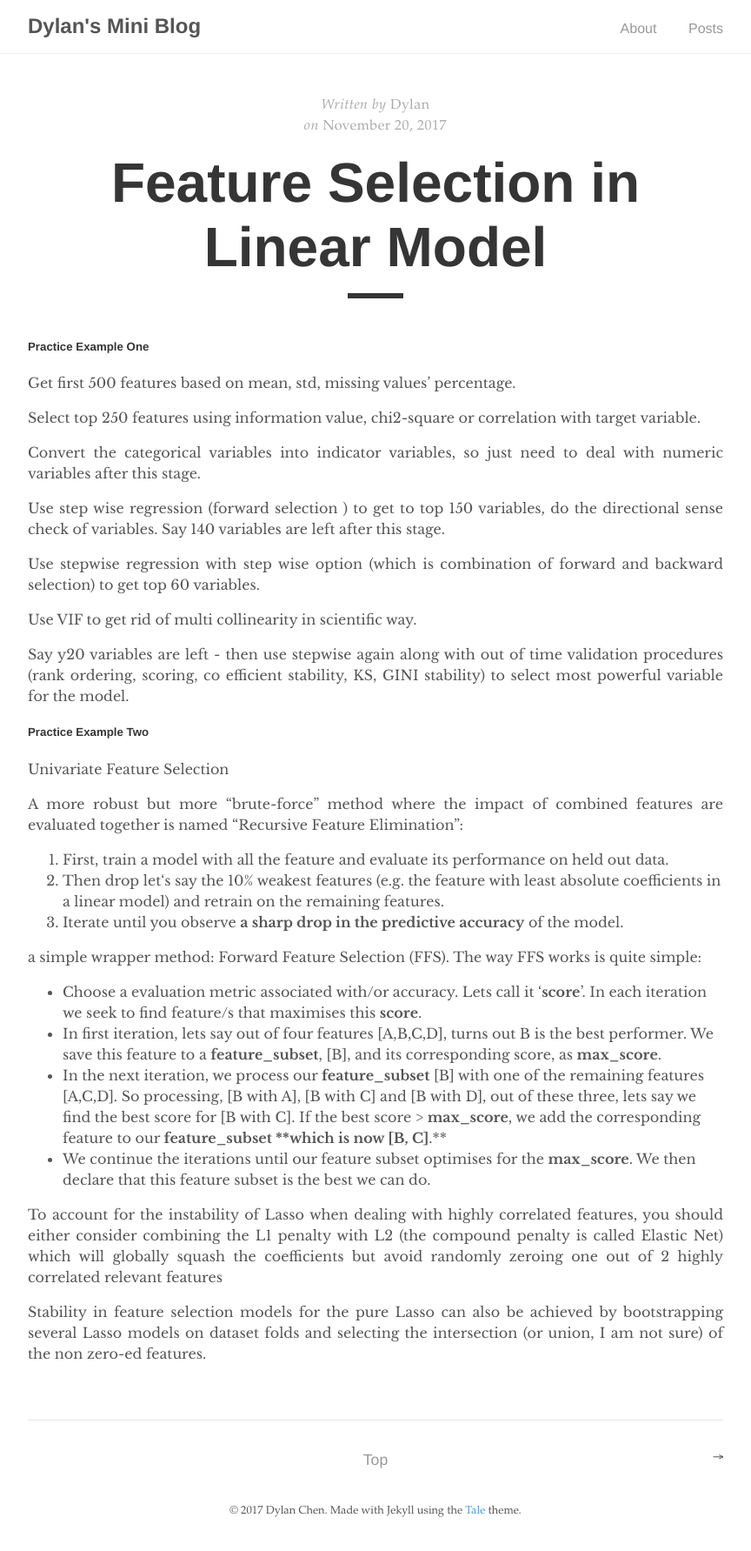
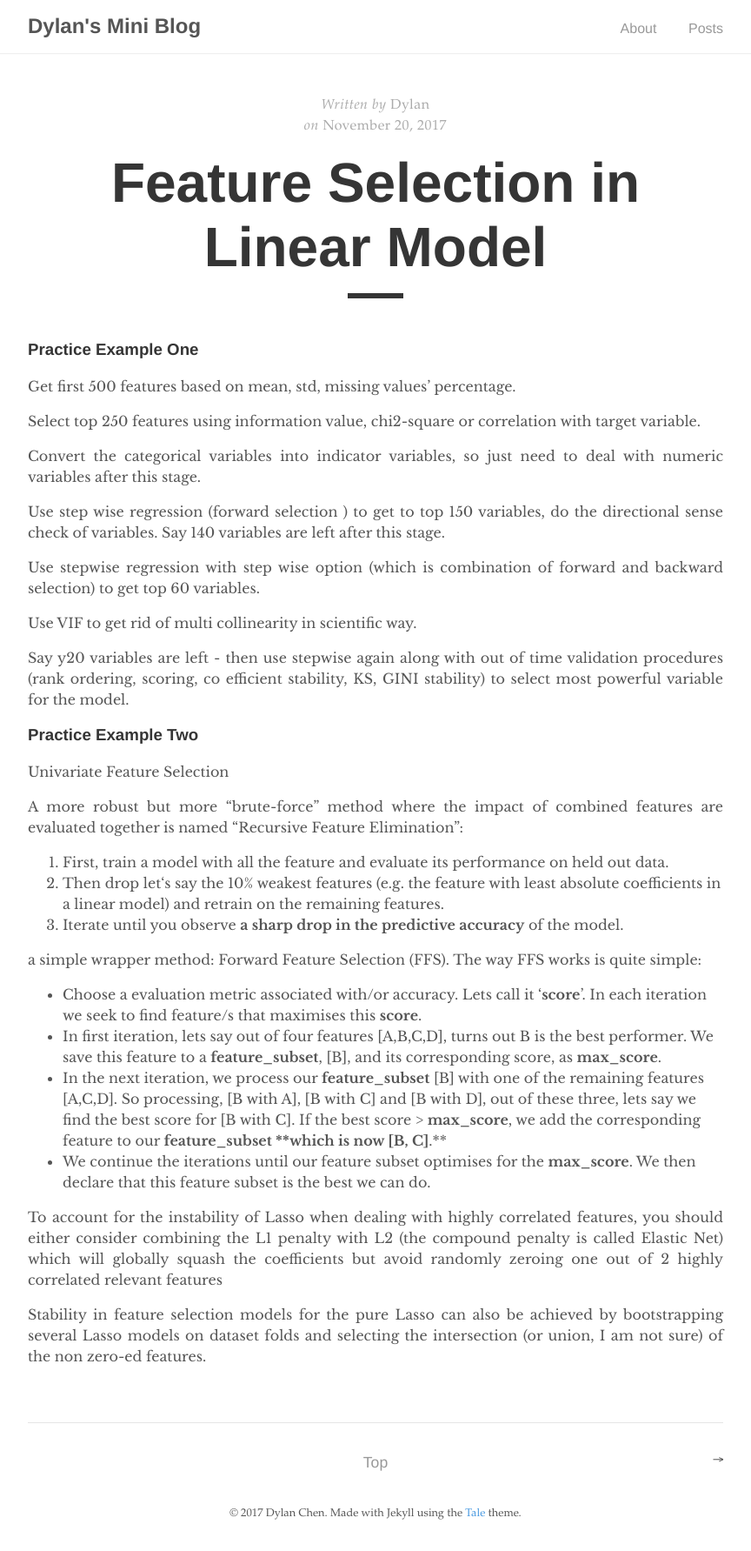
Before and after one commit to dylanchen0114/blog_pages, a Jekyll site: the page built from _posts/2017-11-20-feature-selection-in-logistic-regression.md, in a window 1280 px wide. Shown: the whole page at 87% size, without its empty margins (208-1072 px from the left). Built offline with Jekyll 4.4.1, drawn with Linux system fonts in a browser that asks for light colours.

```diff
--- a/_posts/2017-11-20-feature-selection-in-logistic-regression.md
+++ b/_posts/2017-11-20-feature-selection-in-logistic-regression.md
@@ -6,9 +6,7 @@ title: "Feature Selection in Linear Model"
 author: "Dylan"
 ---
 
-
-
-##### Practice Example One
+### Practice Example One
 
 Get first 500 features based on mean, std, missing values' percentage.
 
@@ -28,7 +26,7 @@ Say y20 variables are left - then use stepwise again along with out of time vali
 
 
 
-##### Practice Example Two
+### Practice Example Two
 
 Univariate Feature Selection
 
```
